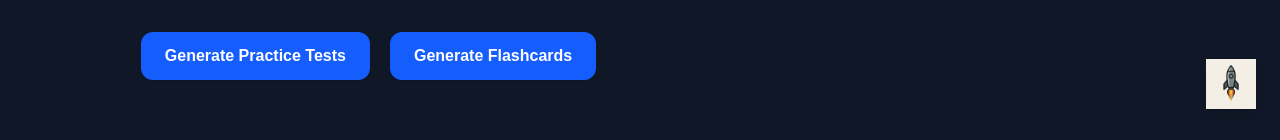
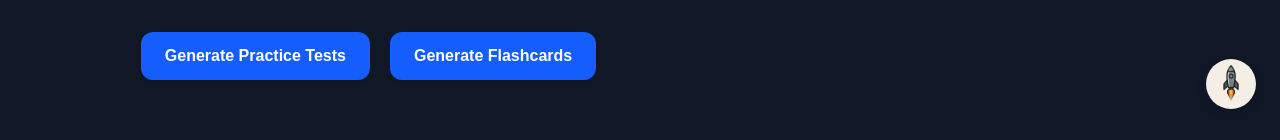
Before and after one commit to bilele123123/fullyhacks_2025, a Next.js app in the folder client/: page / in a window 1280 px wide. Shown: the part 660-800 px from the top of the page. Built offline with nearby package versions, Linux system fonts and the light colour scheme.

Commit message:
Rounded scrollToTopRocket component background

```diff
--- a/client/app/components/ScrollToTopRocket.tsx
+++ b/client/app/components/ScrollToTopRocket.tsx
@@ -46,7 +46,7 @@ const ScrollToTopRocket = () => {
           alt="Scroll to top"
           width={50}
           height={50}
-          className="drop-shadow-lg hover:scale-110 transition-transform"
+          className="drop-shadow-lg hover:scale-110 transition-transform rounded-full"
         />
       </button>
     </div>
```
